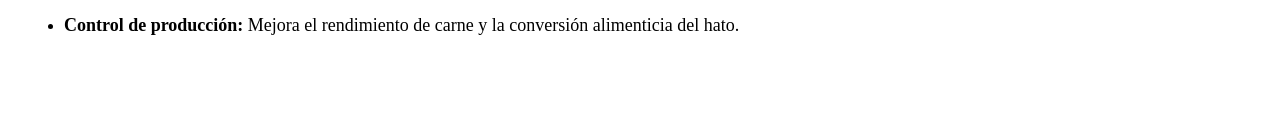
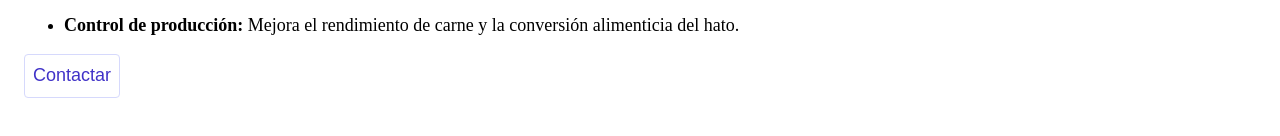
Before and after one commit to miguelchata/feeder-cattle, a plain HTML site: page about.html in a window 1280 px wide. Shown: the part 272-408 px from the top of the page. Drawn offline with Linux system fonts and the light colour scheme.

Commit message:
Added contact button and theis styles in about page

```diff
--- a/about.html
+++ b/about.html
@@ -34,5 +34,7 @@
 
         </li>
     </ul>
+
+    <button id="button-contact">Contactar</button>
 </body>
 </html>
--- a/style-about.css
+++ b/style-about.css
@@ -21,3 +21,20 @@ p {
 	line-height: 1.5;
 	text-indent: 25px;
 }
+
+#button-contact {
+	font-size: 18px;
+	border: 1px solid #d6d9fc;
+	color: #4032c8;
+	/*background: #533afd;*/
+	background: white;
+	display: inline-block;
+	padding-inline: 8px;
+	border-radius: 4px;
+	height: 44px;
+	transition: border-color .3s;
+}
+
+#button-contact:hover {
+	border: 1px solid #4032c8;
+}
```
